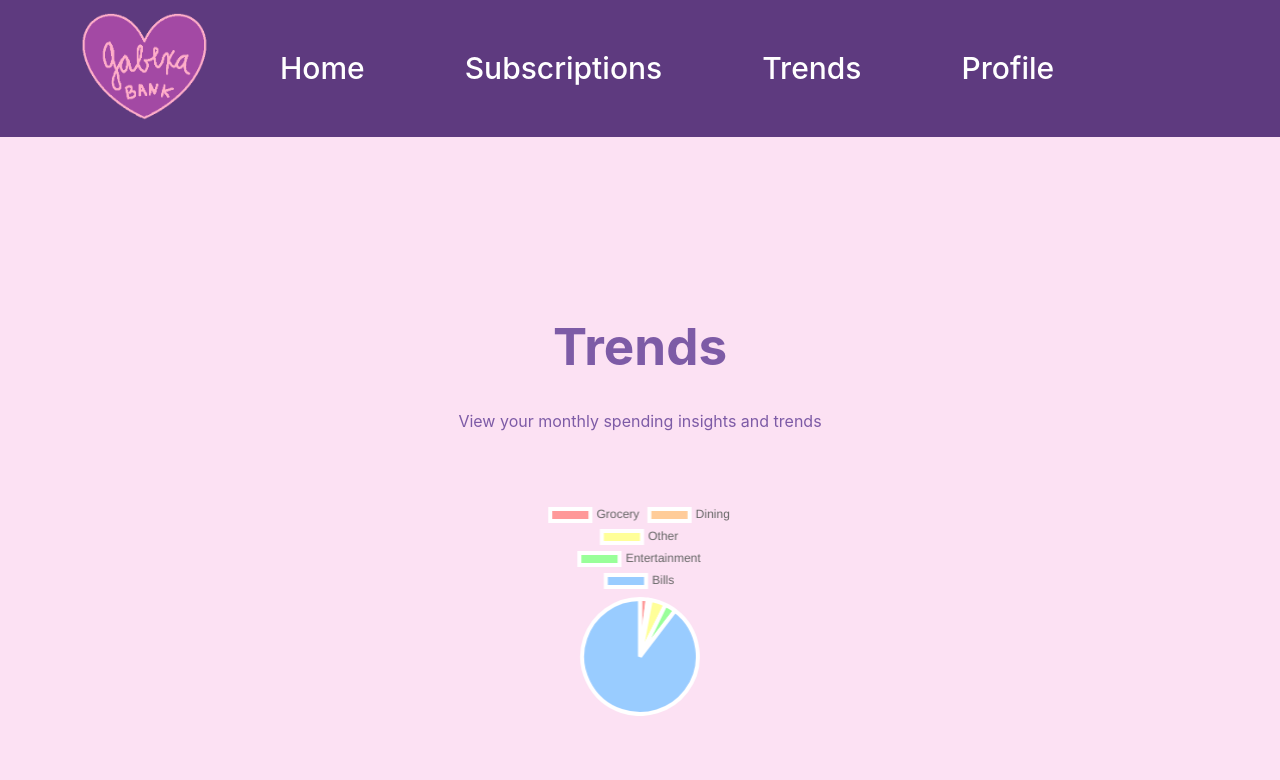
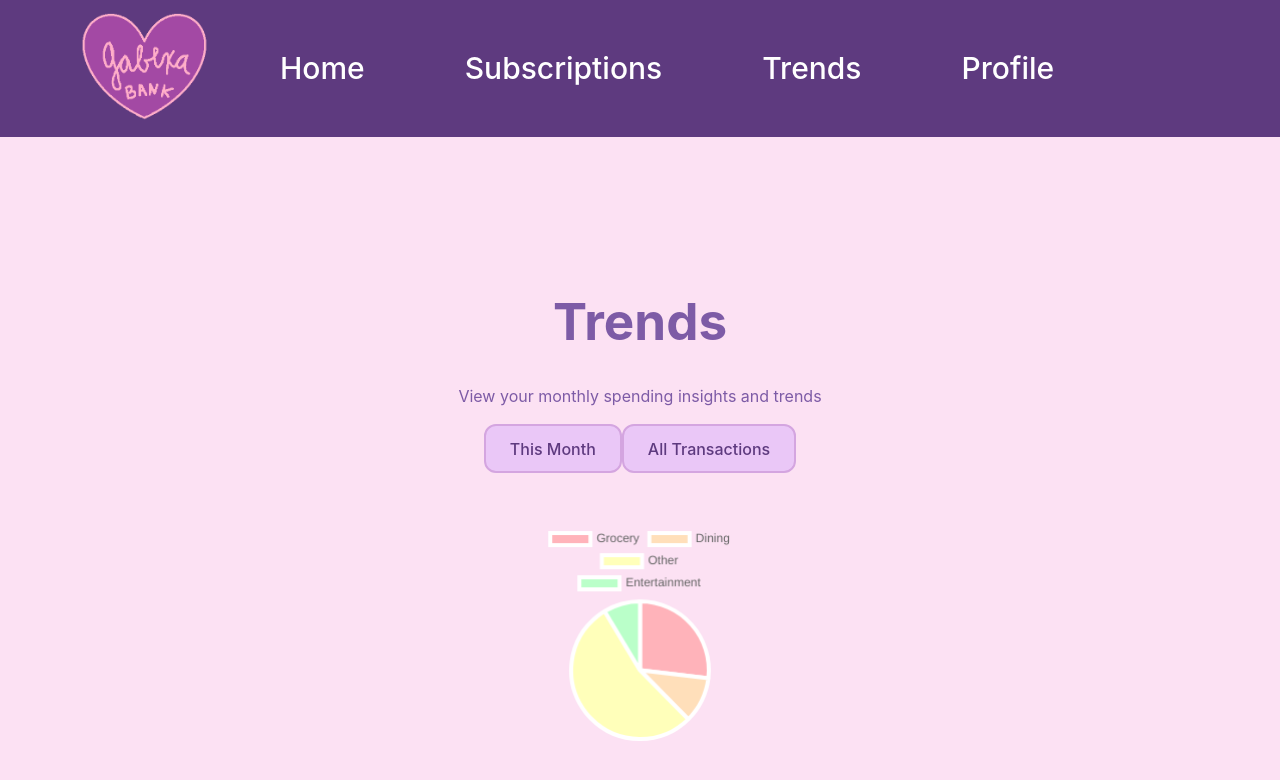
Before and after one commit to AMarie777/SheInnovates2025, a React (Vite) app in the folder banking/: page /trends in a window 1280 px wide. Shown: the top 780 px of the page. Built offline with nearby package versions, Linux system fonts and the light colour scheme.

Commit message:
Update Trends.jsx

```diff
--- a/banking/src/Pages/Trends.jsx
+++ b/banking/src/Pages/Trends.jsx
@@ -1,14 +1,22 @@
-import React from 'react';
+import React, { useState } from 'react';
 import { Chart as ChartJS, ArcElement, Tooltip, Legend } from 'chart.js';
 import { Pie } from 'react-chartjs-2';
 import "./Trends.css";
-import data from "./Shelly_bank.json"; // Import the JSON file
+import data from "./Shelly_bank.json";
 
-ChartJS.register(
-  ArcElement,
-  Tooltip,
-  Legend
-);
+ChartJS.register(ArcElement, Tooltip, Legend);
+
+const getCurrentMonthTransactions = (transactions) => {
+    const today = new Date();
+    const currentMonth = today.getMonth();
+    const currentYear = today.getFullYear();
+
+    return transactions.filter(transaction => {
+        if (!transaction.transaction_date) return false; // Ensure date exists
+        const [year, month, day] = transaction.transaction_date.split("-").map(Number);
+        return year === currentYear && month - 1 === currentMonth; // Month is 0-indexed
+    });
+};
 
 // Categorize transactions based on category property
 const categorizeTransactions = (transactions) => {
@@ -16,19 +24,23 @@ const categorizeTransactions = (transactions) => {
 
   transactions.forEach(transaction => {
     const category = transaction.category;
-    if (categories[category]) {
-      categories[category] += transaction.amount; // add up
-    } else {
-      categories[category] = transaction.amount;
-    }
+    categories[category] = (categories[category] || 0) + transaction.amount; // Sum up amounts
   });
 
   return categories;
 };
 
-const transactions = data.transactions.filter(trans => trans.user_id === 1);
-const categorizedData = categorizeTransactions(transactions);
+const Trends = () => {
+  const [filterOption, setFilterOption] = useState("month"); // Default to monthly view
+  const [key, setKey] = useState(0);// force reset
+  const handleFilterChange = (option) => {
+    setFilterOption(option);
+    setKey(prevKey => prevKey + 1);
+  };
+  const allTransactions = data.transactions.filter(trans => trans.user_id === 1);
+  const filteredTransactions = filterOption === "month" ? getCurrentMonthTransactions(allTransactions) : allTransactions;
 
+  const categorizedData = categorizeTransactions(filteredTransactions);
   const labels = Object.keys(categorizedData);
   const dataValues = Object.values(categorizedData);
 
@@ -38,7 +50,7 @@ const chartData = {
       {
         label: "Spending Breakdown",
         data: dataValues,
-      backgroundColor: ["#ff9999", "#ffcc99", "#ffff99", "#99ff99", "#99ccff", "#C8A2C8", "#Fb6f92"],
+        backgroundColor: ["#ffb3ba", "#ffdfba", "#ffffba", "#baffc9", "#bae1ff", "#C8A2C8", "#Fb6f92"],
         borderColor: "#ffffff",
         borderWidth: 4,
       },
@@ -51,29 +63,36 @@ const options = {
       tooltip: {
         callbacks: {
           label: function(tooltipItem) {
-          const label = tooltipItem.label || '';
-          const value = tooltipItem.raw;
-          return `${label}: $${value.toFixed(2)}`; // Format dollas
+            return `${tooltipItem.label}: $${tooltipItem.raw.toFixed(2)}`;
           }
         }
       }
     }
   };
 
-const Trends = () => {
   return (
     <div className="trends">
       <h1>Trends</h1>
       <p>View your monthly spending insights and trends</p>
 
-      <div
-        style={{
-          padding: '50px',
-          width: '60%',
-          margin: 'auto'
-        }}>
+      {/* Toggle Buttons */}
+      <div className="filter-buttons">
+      <button
+         className={filterOption === "month" ? "active" : ""}
+         onClick={() => handleFilterChange("month")}
+              >
+                This Month
+              </button>
+              <button
+                  className={filterOption === "all" ? "active" : ""}
+                  onClick={() => handleFilterChange("all")}
+              >
+                  All Transactions
+              </button>
+      </div>
 
-        <Pie data={chartData} options={options} />
+      <div style={{ padding: '50px', width: '60%', margin: 'auto' }}>
+      <Pie key={key} data={chartData} options={options} />
       </div>
     </div>
   );
```
Lines whose indentation alone changed are shown as unchanged.
